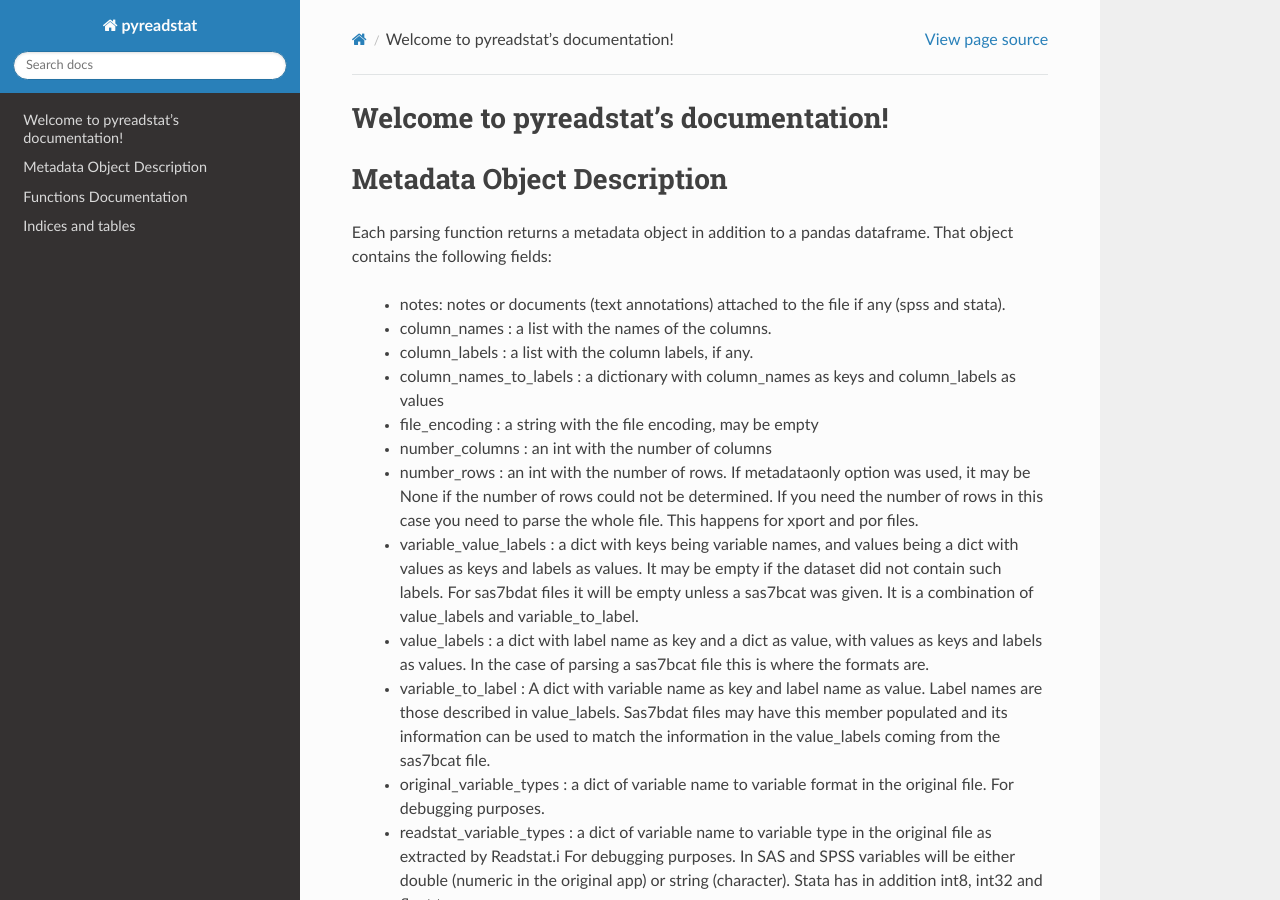
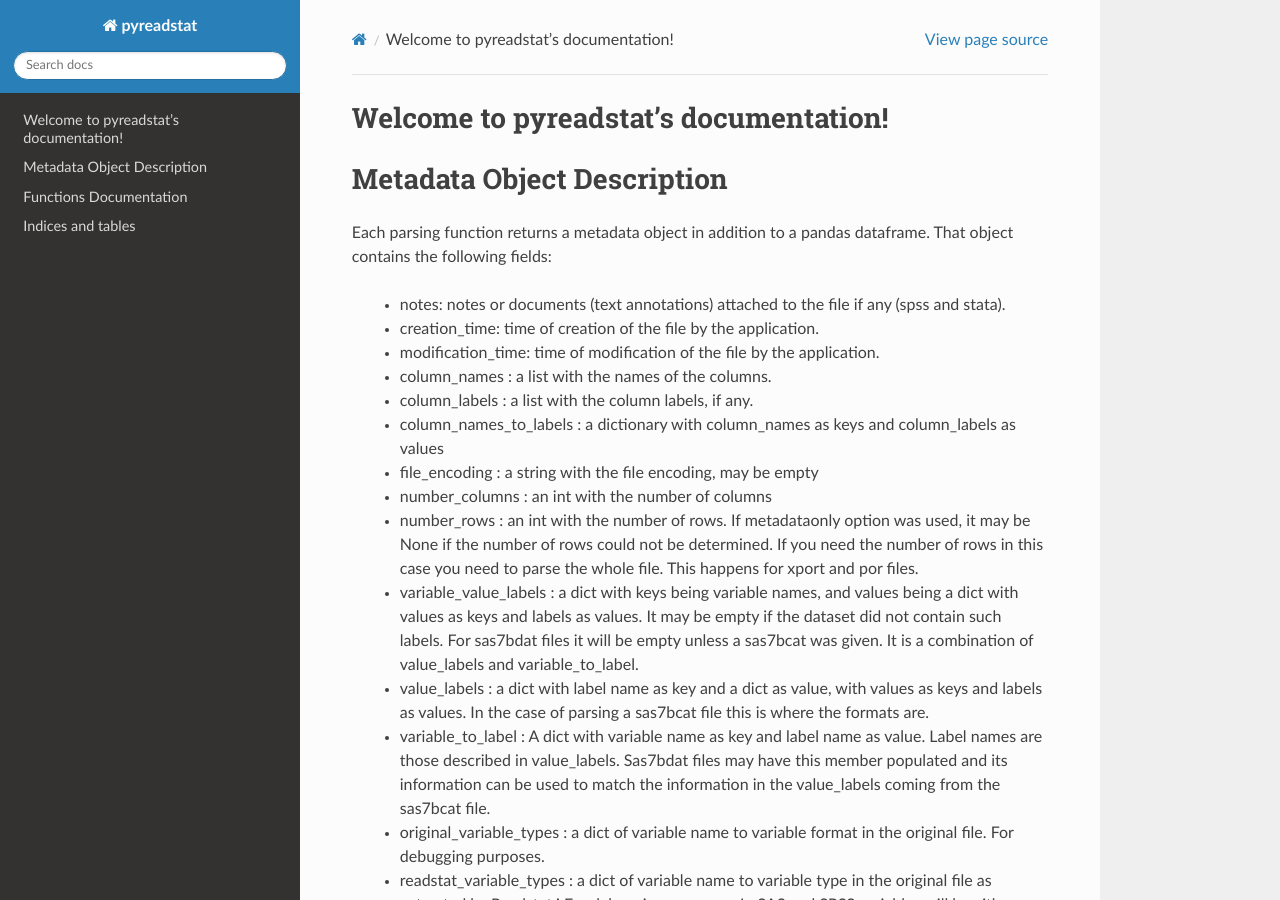
Before and after one commit to ofajardo/pyreadstat_documentation, a Sphinx documentation site: the page built from docs/index.rst, in a window 1280 px wide and 900 px high. Built offline with Sphinx 7.4.7 and the Read the Docs theme 2.0.0, drawn with Linux system fonts in a browser that asks for light colours.

```diff
--- a/docs/conf.py
+++ b/docs/conf.py
@@ -26,7 +26,7 @@ author = 'Otto Fajardo'
 # The short X.Y version
 version = ''
 # The full version, including alpha/beta/rc tags
-release = '1.2.3'
+release = '1.2.4'
 
 
 # -- General configuration ---------------------------------------------------
--- a/docs/index.rst
+++ b/docs/index.rst
@@ -17,6 +17,8 @@ Each parsing function returns a metadata object in addition to a pandas datafram
 object contains the following fields:
 
   * notes: notes or documents (text annotations) attached to the file if any (spss and stata).
+  * creation_time: time of creation of the file by the application.
+  * modification_time: time of modification of the file by the application.
   * column_names : a list with the names of the columns.
   * column_labels : a list with the column labels, if any.
   * column_names_to_labels : a dictionary with column_names as keys and column_labels as values
```
Also changed, not shown: 10 other files.
